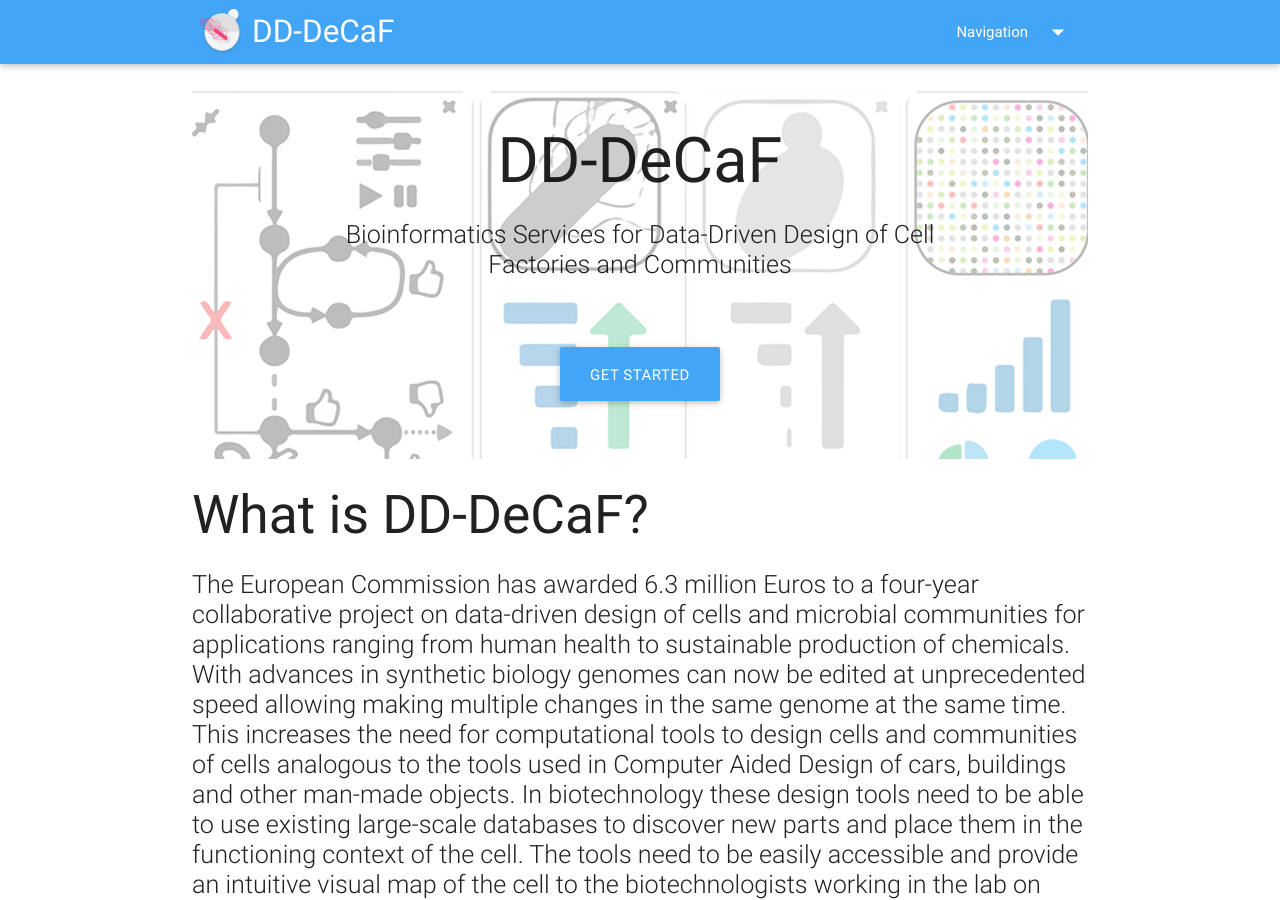
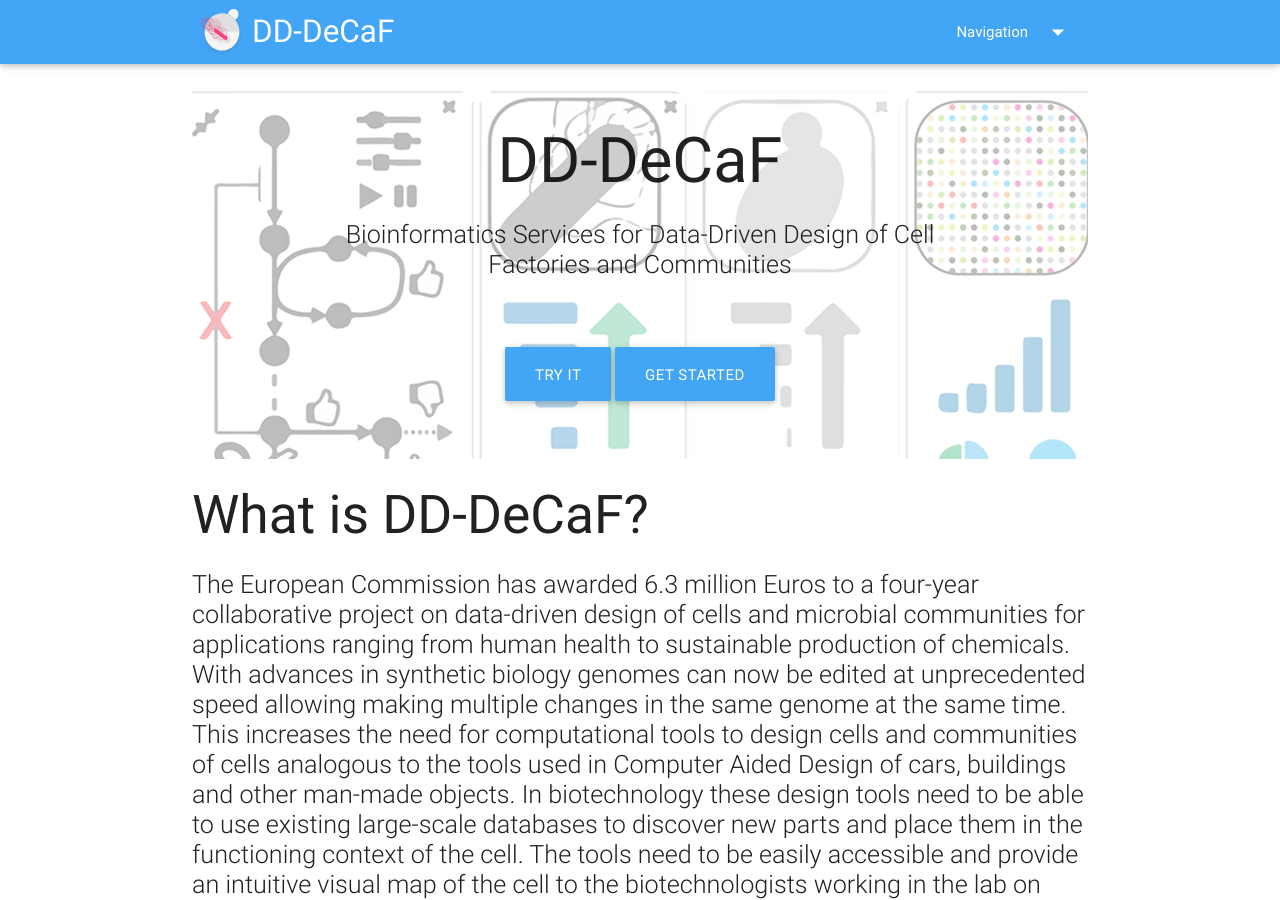
Before and after one commit to DD-DeCaF/website, a Jekyll site: the page built from index.html, in a window 1280 px wide and 900 px high. Built offline with Jekyll 4.4.1, drawn with Linux system fonts in a browser that asks for light colours; nearby versions of some CDN libraries; library files that are not in the unit come from our copies; comment, search, counter and statistics services are not loaded.

Commit message:
[update] add try out platform button

```diff
--- a/_includes/banner.html
+++ b/_includes/banner.html
@@ -13,8 +13,10 @@
                 <h5 class="header col s12 light"></h5>
             </div>
             <div class="row center">
+                <a href="https://app.dd-decaf.eu/" id="download-button"
+                   class="btn-large waves-effect waves-light lighten-1" target="_blank">Try it</a>
                 <a href="https://github.com/dd-decaf" id="download-button"
-                   class="btn-large waves-effect waves-light lighten-1">Get Started</a>
+                   class="btn-large waves-effect waves-light lighten-1" target="_blank">Get Started</a>
             </div>
             <br><br>
 
```
